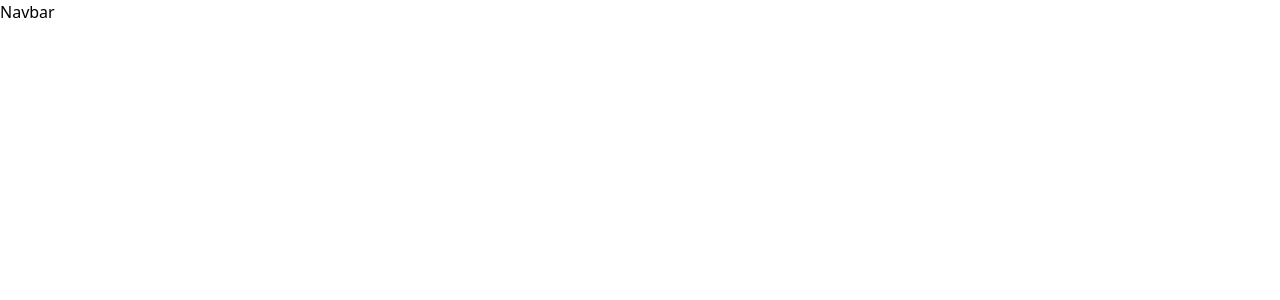
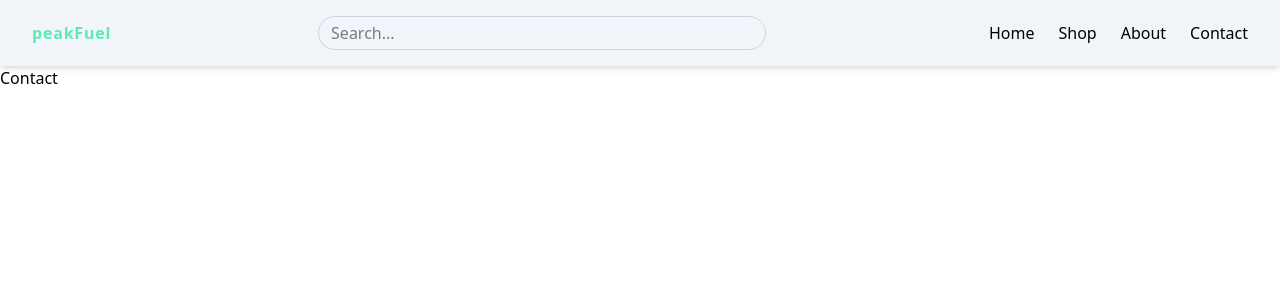
Before and after one commit to IliaTikyov/peakFuel, a React (Vite) app: page /contact in a window 1280 px wide. Before the commit this address had no page. Shown: the top 300 px of the page. Built offline with nearby package versions, Linux system fonts and the light colour scheme.

Commit message:
Implementing Navbar

```diff
--- a/package.json
+++ b/package.json
@@ -11,6 +11,7 @@
   },
   "dependencies": {
     "@tailwindcss/vite": "^4.1.17",
+    "lucide-react": "^0.556.0",
     "react": "^19.2.0",
     "react-dom": "^19.2.0",
     "react-router-dom": "^7.10.1",
--- a/src/App.jsx
+++ b/src/App.jsx
@@ -2,6 +2,9 @@ import React from "react";
 import { BrowserRouter, Route, Routes } from "react-router-dom";
 import Layout from "./components/Layout";
 import Home from "./pages/Home";
+import Shop from "./pages/Shop";
+import About from "./pages/About";
+import Contact from "./pages/Contact";
 
 const App = () => {
   return (
@@ -9,6 +12,9 @@ const App = () => {
       <Layout>
         <Routes>
           <Route path="/" element={<Home />} />
+          <Route path="/shop" element={<Shop />} />
+          <Route path="/about" element={<About />} />
+          <Route path="/contact" element={<Contact />} />
         </Routes>
       </Layout>
     </BrowserRouter>
--- a/src/components/Navbar.jsx
+++ b/src/components/Navbar.jsx
@@ -1,7 +1,158 @@
-import React from "react";
+import { X, Menu, Search, ArrowLeft } from "lucide-react";
+import React, { useState } from "react";
+import { Link } from "react-router-dom";
 
 const Navbar = () => {
-  return <div>Navbar</div>;
+  /*Mobile Functionality Only*/
+  const [isOpen, setIsOpen] = useState(false); // mobile menu
+  const [isSearchOpen, setIsSearchOpen] = useState(false); // mobile search
+
+  /*Mobile Functionality Only*/
+  const handleMenuToggle = () => setIsOpen((prev) => !prev);
+  const handleSearchToggle = () => setIsSearchOpen((prev) => !prev);
+
+  return (
+    <main>
+      {/* MAIN NAVBAR */}
+      <nav
+        className="bg-slate-100 py-4 px-4
+      sm:px-8 shadow-md
+      flex items-center justify-between
+      relative w-full"
+      >
+        {/* Logo */}
+        <Link
+          to="/"
+          className="font-extrabold tracking-wider text-emerald-300 z-30"
+        >
+          peakFuel
+        </Link>
+
+        {/* Desktop search bar */}
+        <input
+          type="text"
+          placeholder="Search..."
+          className="
+            hidden sm:block
+            flex-1 max-w-xs md:max-w-md
+            mx-4
+            border border-slate-300 rounded-full
+            px-3 py-1
+            focus:outline-emerald-300
+          "
+        />
+
+        {/* Desktop menu */}
+        <div className="hidden sm:flex gap-6 ml-4">
+          <Link
+            to="/"
+            className="hover:text-emerald-300 hover:underline duration-200"
+          >
+            Home
+          </Link>
+          <Link
+            to="/shop"
+            className="hover:text-emerald-300 hover:underline duration-200"
+          >
+            Shop
+          </Link>
+          <Link
+            to="/about"
+            className="hover:text-emerald-300 hover:underline duration-200"
+          >
+            About
+          </Link>
+          <Link
+            to="/contact"
+            className="hover:text-emerald-300 hover:underline duration-200"
+          >
+            Contact
+          </Link>
+        </div>
+
+        {/* Mobile: Placing icons on the ride side */}
+        <div className="sm:hidden flex items-center gap-3 z-30">
+          {/* Search icon (opens search mode) */}
+          <button
+            className="p-1"
+            onClick={handleSearchToggle}
+            aria-label="Open search"
+          >
+            <Search size={24} />
+          </button>
+
+          {/* Hamburger and Close Icon */}
+          <button
+            className="p-1"
+            onClick={handleMenuToggle}
+            aria-label="Toggle menu"
+          >
+            {isOpen ? <X size={28} /> : <Menu size={24} />}
+          </button>
+        </div>
+      </nav>
+
+      {/* MOBILE MENU OVERLAY */}
+      {isOpen && (
+        <div
+          className="
+            fixed inset-0
+            bg-white/40 backdrop-blur-md
+            flex flex-col items-center justify-center
+            gap-8 text-2xl
+            z-20
+          "
+        >
+          <Link to="/" onClick={() => setIsOpen(false)}>
+            Home
+          </Link>
+          <Link to="/shop" onClick={() => setIsOpen(false)}>
+            Shop
+          </Link>
+          <Link to="/about" onClick={() => setIsOpen(false)}>
+            About
+          </Link>
+          <Link to="/contact" onClick={() => setIsOpen(false)}>
+            Contact
+          </Link>
+        </div>
+      )}
+
+      {/* MOBILE SEARCH OVERLAY */}
+      {isSearchOpen && (
+        <div
+          className="
+             fixed inset-0
+            bg-slate-100
+            z-30
+            flex flex-col
+          "
+        >
+          {/* Top search bar */}
+          <div className="flex items-center gap-2 px-4 py-3 shadow-md">
+            <button
+              onClick={handleSearchToggle}
+              aria-label="Close search"
+              className="p-1"
+            >
+              <ArrowLeft size={24} />
+            </button>
+            <input
+              type="text"
+              autoFocus
+              placeholder="Search..."
+              className="
+                flex-1
+                border border-slate-300 rounded-full
+                px-3 py-2
+                focus:outline-emerald-300
+              "
+            />
+          </div>
+        </div>
+      )}
+    </main>
+  );
 };
 
 export default Navbar;
--- /dev/null
+++ b/src/pages/About.jsx
@@ -0,0 +1,7 @@
+import React from "react";
+
+const About = () => {
+  return <div>About</div>;
+};
+
+export default About;
--- /dev/null
+++ b/src/pages/Contact.jsx
@@ -0,0 +1,7 @@
+import React from "react";
+
+const Contact = () => {
+  return <div>Contact</div>;
+};
+
+export default Contact;
--- /dev/null
+++ b/src/pages/Shop.jsx
@@ -0,0 +1,7 @@
+import React from "react";
+
+const Shop = () => {
+  return <div>Shop</div>;
+};
+
+export default Shop;
```
Also changed, not shown: 1 other file (tests, documents, lock files or other folders).
